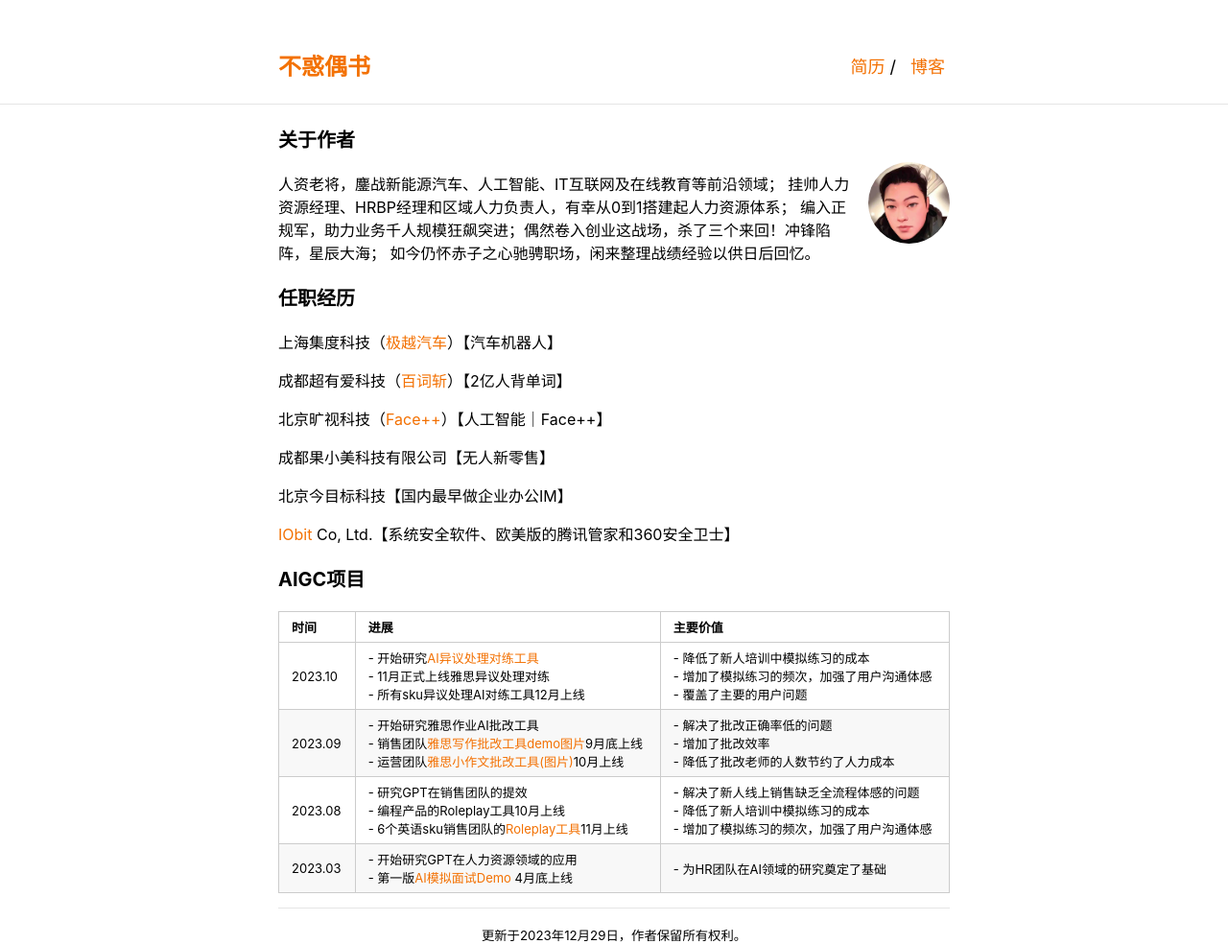
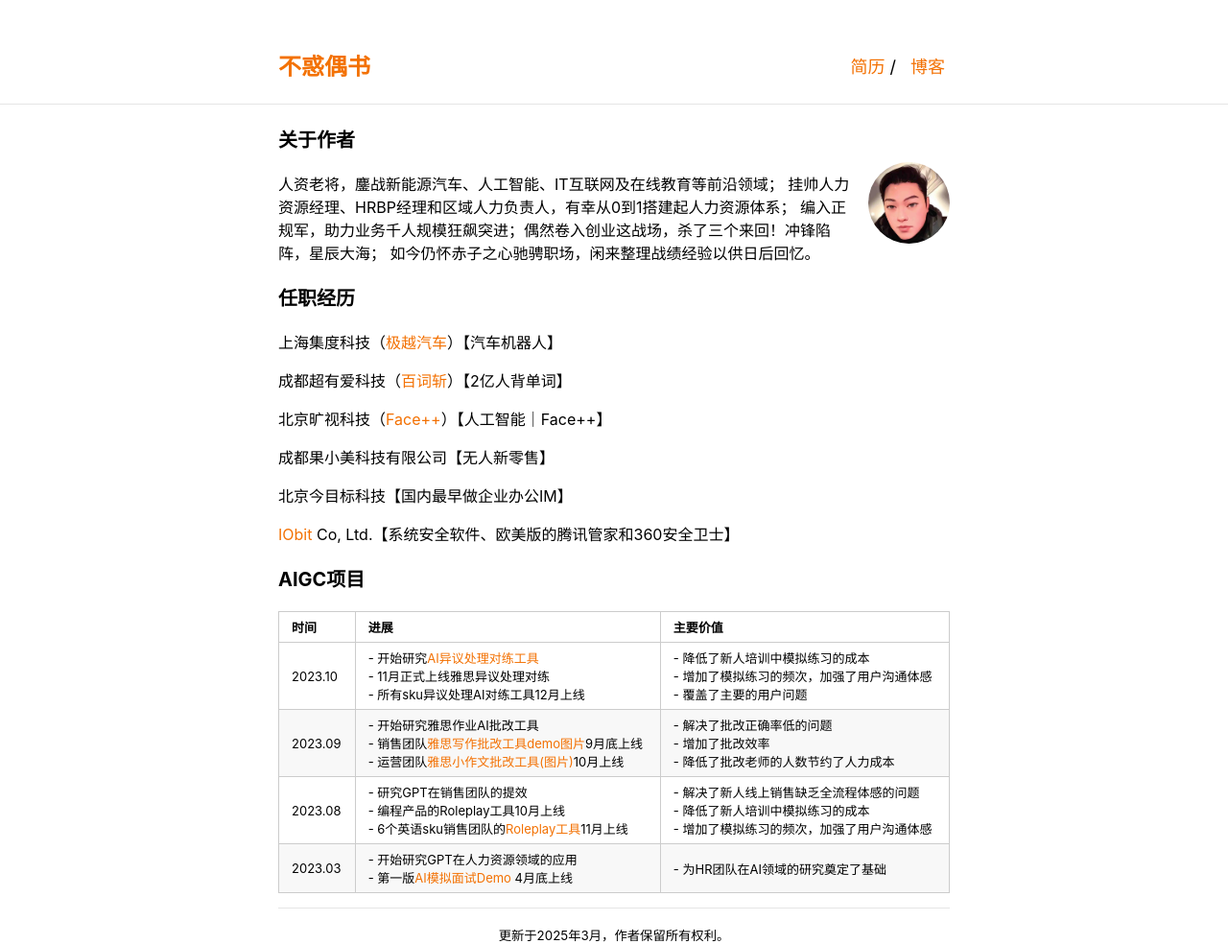
Before and after one commit to Harteyang/index, a Jekyll site: the page built from index.md, in a window 1280 px wide. Shown: the whole page at 96% size. Built offline with Jekyll 4.4.1, drawn with Linux system fonts in a browser that asks for light colours.

Commit message:
Update _config.yml

```diff
--- a/_config.yml
+++ b/_config.yml
@@ -9,7 +9,7 @@ tracking_id: #
 
 footer: yes
 footer_url: ""
-footer_text: "更新于2023年12月29日，作者保留所有权利。"
+footer_text: "更新于2025年3月，作者保留所有权利。"
 
 sass:
     style: compressed
```
